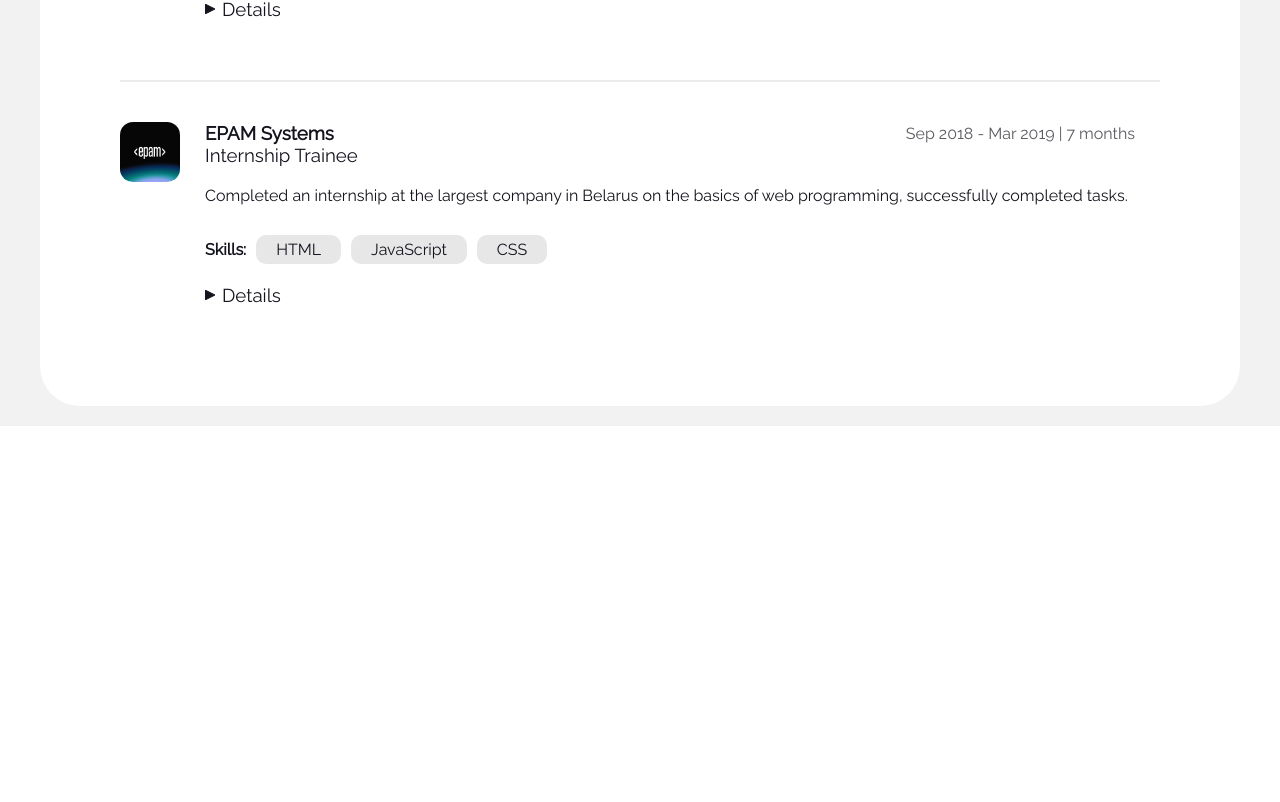
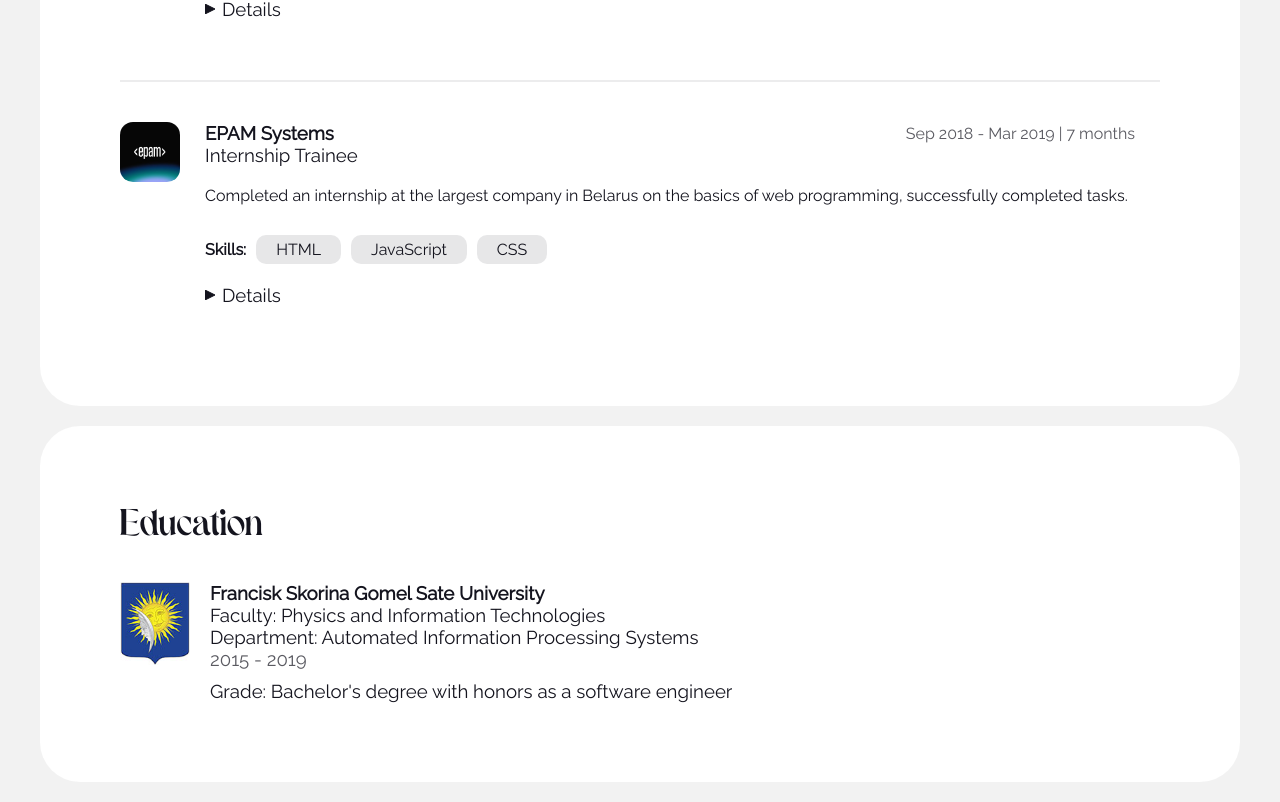
Before and after one commit to AKarpenka/stasy-portfolio, a React (Create React App) app: page / in a window 1280 px wide. Shown: the part 2869-3671 px from the top of the page. Before the commit the page ends 3295 px from the top, so only its background shows below. Built offline with nearby package versions, Linux system fonts and the light colour scheme.

Commit message:
added education

```diff
--- a/src/App/App.js
+++ b/src/App/App.js
@@ -4,6 +4,7 @@ import About from '../components/about/about';
 import Technologies from '../components/technologies/technologies';
 import Portfolio from '../components/portfolio/portfolio';
 import Experience from '../components/experience/experience';
+import Education from '../components/education/education';
 
 function App() {
   return (
@@ -13,6 +14,11 @@ function App() {
       <Technologies />
       <Portfolio />
       <Experience />
+      <Education />
+      {/* sertificats */}
+      {/* contacts */}
+      {/* download cv */}
+      {/* hobby */}
     </div>
   );
 }
--- /dev/null
+++ b/src/components/education/education.js
@@ -0,0 +1,52 @@
+import './education.scss';
+import Moment from 'react-moment';
+
+const education = [
+    {
+        id: 1,
+        uniName: 'Francisk Skorina Gomel Sate University',
+        uniLogo: '/images/uni/GSU.jpg',
+        faculty: 'Physics and Information Technologies',
+        department: 'Automated Information Processing Systems',
+        grade: "Bachelor's degree with honors as a software engineer",
+        startDate: 'September 1, 2015',
+        endDate: 'June 1, 2019'
+    }
+]
+
+const Education = () => {
+    return (
+        <div className="container">
+            <p className="education-title">Education</p>
+            {
+                education.reverse().map(({id, uniName, uniLogo, faculty, department, grade, startDate, endDate}) => {
+                    const dateStart = new Date(startDate);
+                    const dateEnd = new Date(endDate);
+
+                    return (
+                        <div key={id} className="education-container" >
+                            <img src={uniLogo} alt="Univercity Logo" width={'70px'} />
+                            <div className="education-content">
+                                <p className="uni-title">{uniName}</p>
+                                <p>Faculty: {faculty}</p>
+                                <p>Department: {department}</p>
+                                <p className="date">
+                                    <Moment format="YYYY" withTitle>
+                                        {dateStart}
+                                    </Moment>
+                                    &nbsp;-&nbsp;
+                                    <Moment format="YYYY" withTitle>
+                                        {dateEnd}
+                                    </Moment>
+                                </p>
+                                <p>Grade: {grade}</p>
+                            </div>
+                        </div>
+                    )
+                })
+            }
+        </div>
+    )
+}
+
+export default Education;
--- /dev/null
+++ b/src/components/education/education.scss
@@ -0,0 +1,28 @@
+@import '../../styles/variables.scss';
+
+.education-title {
+    font-family: SonderRegular;
+    font-size: 28pt;
+    color: $dark-blue;
+    margin-bottom: 40px;
+}
+
+.education-container {
+    display: grid;
+    grid-template-columns: 70px 1fr;
+    font-size: 14pt;
+    color: $dark-blue;
+
+    .education-content {
+        padding-left: 20px;
+
+        .uni-title {
+            font-weight: 600;
+        }
+
+        .date {
+            color: rgba($dark-blue, .7);
+            margin-bottom: 10px;
+        }
+    }
+}
```
Also changed, not shown: public/images/uni/GSU.jpg (added).
